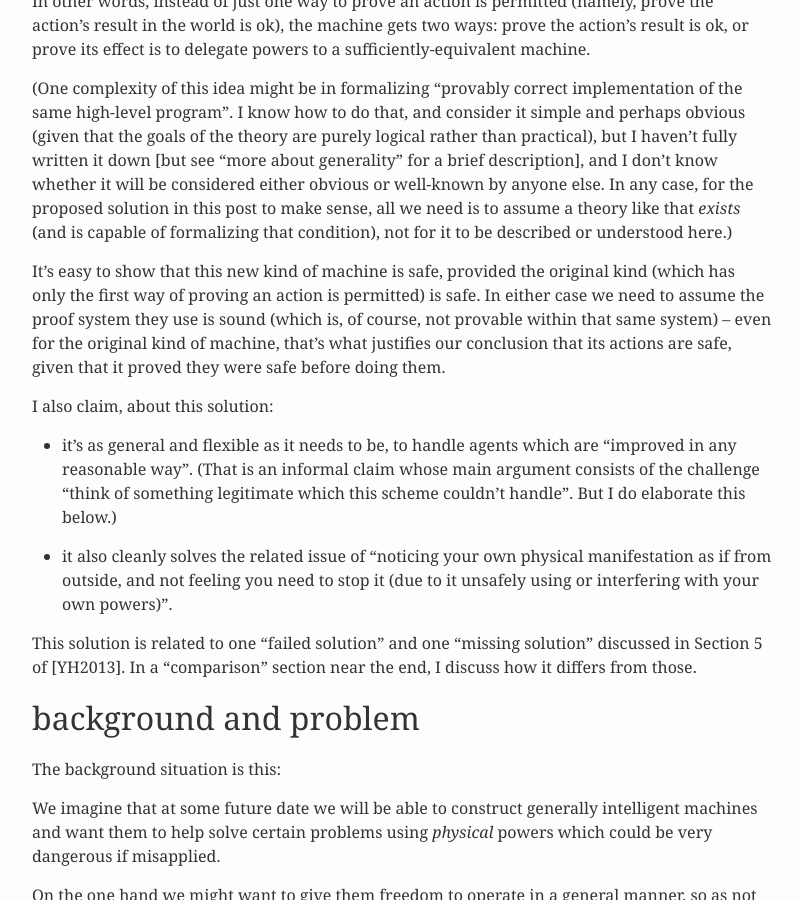
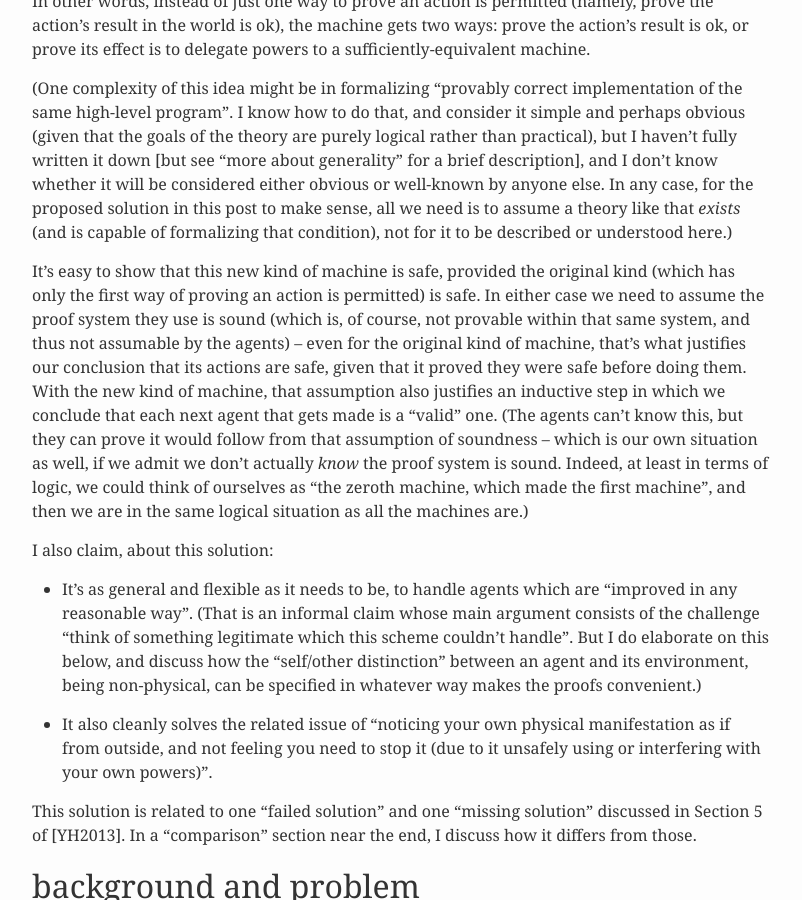
Before and after one commit to oresmus/oresmus.github.io, a Jekyll site: the page built from _posts/2015-10-26-my-tiling-agents-solution.md, in a window 1280 px wide and 900 px high, scrolled down 848 px. Shown: the whole window, without its empty margins (238-1040 px from the left). Built offline with Jekyll 4.4.1, drawn with Linux system fonts in a browser that asks for light colours; some of the changed text lies outside the part shown.

Commit message:
more in update 6

```diff
--- a/_posts/2015-10-26-my-tiling-agents-solution.md
+++ b/_posts/2015-10-26-my-tiling-agents-solution.md
@@ -57,18 +57,28 @@ It's easy to show that this new kind of machine is safe,
 provided the original kind (which has only the first way of proving an action is permitted)
 is safe.
 In either case we need to assume the proof system they use is sound
-(which is, of course, not provable within that same system) --
+(which is, of course, not provable within that same system, and thus not assumable by the agents) --
 even for the original kind of machine, that's what justifies our conclusion that its actions are safe,
 given that it proved they were safe before doing them.
+With the new kind of machine, that assumption also justifies an inductive step
+in which we conclude that each next agent that gets made is a "valid" one.
+(The agents can't know this, but they can prove it would follow from that assumption of soundness --
+which is our own situation as well, if we admit we don't actually *know* the proof system is sound.
+Indeed, at least in terms of logic,
+we could think of ourselves as "the zeroth machine, which made the first machine",
+and then we are in the same logical situation as all the machines are.)
 
 I also claim, about this solution:
 
-* it's as general and flexible as it needs to be,
+* It's as general and flexible as it needs to be,
 to handle agents which are "improved in any reasonable way".
 (That is an informal claim whose main argument consists of the challenge
-"think of something legitimate which this scheme couldn't handle". But I do elaborate this below.)
+"think of something legitimate which this scheme couldn't handle".
+But I do elaborate on this below,
+and discuss how the "self/other distinction" between an agent and its environment, being non-physical,
+can be specified in whatever way makes the proofs convenient.)
 
-* it also cleanly solves the related issue of
+* It also cleanly solves the related issue of
 "noticing your own physical manifestation as if from outside,
 and not feeling you need to stop it (due to it unsafely using or interfering with your own powers)".
 
```
Also changed, not shown: other parts of _posts/2015-10-26-my-tiling-agents-solution.md (+1 -1 lines).
